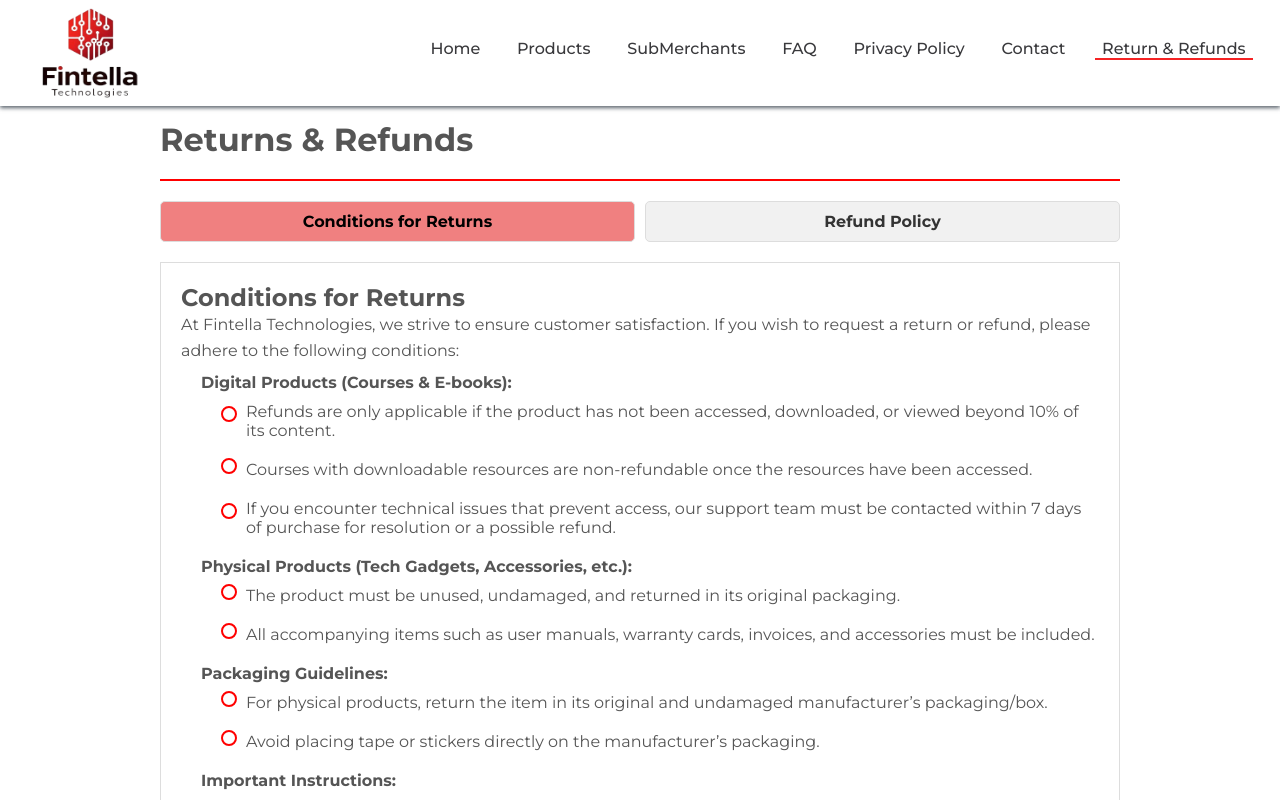
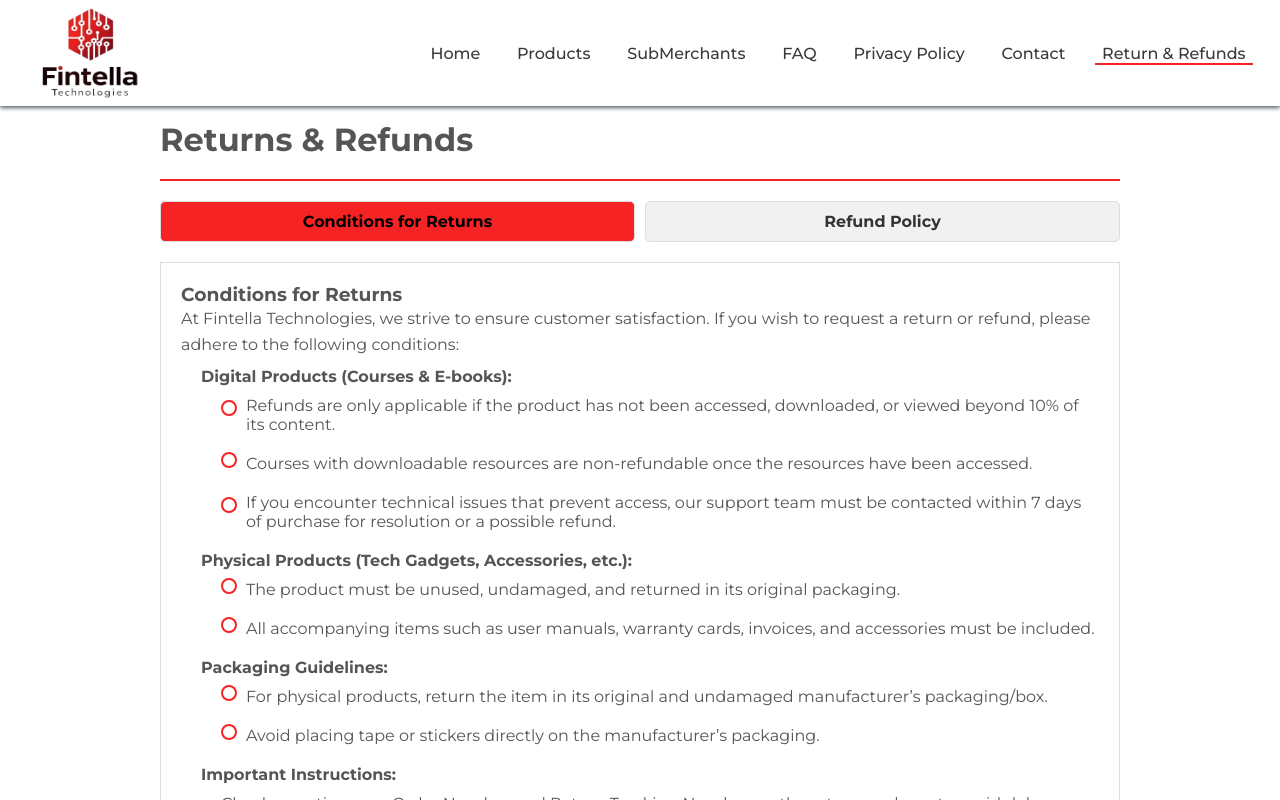
Before and after one commit to ShahmirYousaf/fintella-website, a React (Create React App) app: page /return_refund in a window 1280 px wide. Shown: the top 800 px of the page. Built offline with nearby package versions, Linux system fonts and the light colour scheme.

Commit message:
minor design fixes

```diff
--- a/src/App.js
+++ b/src/App.js
@@ -8,7 +8,7 @@
 import FAQ from './Pages/FAQ/FAQ';
 import ContactPage from './Pages/Contact/Contact';
 import PrivacyPolicy from './Pages/PrivacyPolicy/Privacy-policy';
-import ReturnPolicy from './Pages/Contact/ReturnRefund/ReturnRefund';
+import ReturnPolicy from './Pages/ReturnRefund/ReturnRefund';
 function App() {
   return (
     <Router>
--- a/src/Components/Footer/Footer.css
+++ b/src/Components/Footer/Footer.css
@@ -48,7 +48,7 @@
 
 .footer-links h3 {
   font-size: 1.2rem;
-  color: red;
+  color: #F52324;
   margin-bottom: 15px;
   text-align: center; /* Center the heading */
 }
@@ -72,7 +72,7 @@
 }
 
 .footer-links ul li a:hover {
-  color: red;
+  color: #F52324;
 }
 
 .footer-follow {
@@ -83,7 +83,7 @@
 
 .footer-follow h3 {
   font-size: 1.2rem;
-  color: red;
+  color: #F52324;
   margin-bottom: 15px;
 }
 
@@ -95,11 +95,11 @@
 
 .social-icon {
   font-size: 2rem;
-  color: red;
+  color: #F52324;
   transition: color 0.3s;
   border: 2px solid darkgray;
   border-radius: 5px;
-  color: red;
+  color: #F52324;
   padding: 5px;
   text-align: center;
 }
@@ -131,7 +131,7 @@
   border: 2px solid darkgray;
   font-size: 1.5rem;
   border-radius: 5px;
-  color: red;
+  color: #F52324;
   padding: 5px;
   text-align: center;
 }
--- a/src/Components/Footer/Footer.jsx
+++ b/src/Components/Footer/Footer.jsx
@@ -1,6 +1,6 @@
 import React from 'react';
 import './Footer.css'; // Import the CSS file for styling
-import { FaTelegramPlane, FaInstagram, FaHome, FaCogs, FaRegListAlt, FaQuestionCircle, FaEnvelope, FaLock } from 'react-icons/fa'; // Import social and other icons
+import { FaTelegramPlane, FaInstagram, FaHome, FaCogs, FaRegListAlt, FaQuestionCircle, FaEnvelope, FaLock, FaUndo } from 'react-icons/fa'; // Import social and other icons
 import { NavLink } from 'react-router-dom';  // Import NavLink from react-router-dom for routing
 
 function Footer() {
@@ -46,6 +46,10 @@
                 <FaEnvelope className="footer-icon" />
                 <NavLink to="/contact" exact>Contact</NavLink> {/* Correct Link */}
               </li>
+              <li>
+                <FaUndo className="footer-icon" />
+                <NavLink to="/return_refund" exact>Return & Refund</NavLink>
+              </li>
             </ul>
           </div>
         </div>
--- a/src/Pages/Contact/Contact.css
+++ b/src/Pages/Contact/Contact.css
@@ -135,6 +135,7 @@
   padding: 10px 20px;
   font-size: 16px;
   border: none;
+  font-weight: 500;
   border-radius: 5px;
   cursor: pointer;
   transition: background-color 0.3s ease;
@@ -306,7 +307,7 @@
 /* Button Styling */
 .modal button {
   padding: 12px 25px;
-  background-color: red;
+  background-color: #F52324;
   color: white;
   border: none;
   border-radius: 5px;
--- a/src/Pages/Home/Home.css
+++ b/src/Pages/Home/Home.css
@@ -33,7 +33,7 @@
   }
 
   .main-heading {
-    color: red;
+    color: #F52324;
     font-size: 36px;
     margin-bottom: 20px;
   }
@@ -230,7 +230,7 @@
 
   .service-card h3 {
     font-size: 18px;
-    color: red;
+    color: #F52324;
     margin-bottom: 10px;
   }
 
--- a/src/Pages/Contact/ReturnRefund/ReturnPolicy.css
+++ b/src/Pages/ReturnRefund/ReturnPolicy.css
@@ -6,7 +6,7 @@
   box-sizing: border-box; /* Ensures padding is included in the width */
 }
 
-h2 {
+.ret-ref-head {
   color: #555;
   margin-bottom: 10px;
   margin-top: 100px;
@@ -15,7 +15,7 @@
 
 .heading-line {
   border: 0;
-  border-top: 2px solid red;
+  border-top: 2px solid #F52324;
   margin-bottom: 20px;
 }
 
@@ -43,13 +43,13 @@
 }
 
 .tab.active {
-  background-color: lightcoral;
+  background-color: #F52324;
   color: #000; /* Text color for active tab */
 }
 
 .tab:hover {
-  background-color: #e1e1e1;
-  color: #555; /* Text color on hover */
+  background-color: #B11224;
+  color: #ffffff; /* Text color on hover */
 }
 
 .underline {
@@ -64,18 +64,23 @@
   background-color: #fff;
 }
 
-h3, h4 {
+.h3-h4-head {
   margin-top: 0;
   color: #555;
   font-size: 1.5rem; /* Responsive font size */
 }
 
-ul, ol {
+ul {
   margin: 10px 0;
   padding-left: 20px;
 }
 
-li {
+.ul-0l-ret-ref {
+  margin: 10px 0;
+  padding-left: 20px;
+}
+
+.ret-ref-li {
   margin-bottom: 10px;
   color: #555;
 }
@@ -88,17 +93,17 @@
 
 .note {
   background-color: #f9f9f9;
-  border-left: 4px solid red;
+  border-left: 4px solid #F52324;
   padding: 10px;
   margin: 20px 0;
   color: #333;
 }
 
 .note strong {
-  color: red;
+  color: #F52324;
 }
 
-p {
+.ret-ref-p {
   color: #555;
   line-height: 1.6;
   font-size: 1rem; /* Responsive font size */
@@ -123,7 +128,7 @@
   transform: translateY(-50%);
   width: 12px; /* Size of the circle */
   height: 12px; /* Size of the circle */
-  border: 2px solid red; /* Red border for the circle */
+  border: 2px solid #F52324; /* Red border for the circle */
   border-radius: 50%; /* Makes it a circle */
   background-color: transparent; /* Transparent background */
 }
--- a/src/Pages/Contact/ReturnRefund/ReturnRefund.jsx
+++ b/src/Pages/ReturnRefund/ReturnRefund.jsx
@@ -7,7 +7,7 @@
   return (
     <div className="return-policy-container">
 
-        <h2 >Returns & Refunds</h2>
+        <h2 className='ret-ref-head' >Returns & Refunds</h2>
       <hr className="heading-line" />
 
       <div className="tabs">
@@ -29,36 +29,36 @@
         {activeTab === 'conditions' && (
           <div className="conditions-content">
             <div className="underline"><h3>Conditions for Returns</h3></div>
-            <p >
+            <p className='ret-ref-p'>
               At Fintella Technologies, we strive to ensure customer satisfaction. If you wish to request a return or refund, please adhere to the following conditions:
             </p>
-            <ol>
-              <li>
+            <ol className='ul-0l-ret-ref'>
+              <li >
                 <strong  className="underline">Digital Products (Courses & E-books):</strong>
-                <ul className="circled-bullets">
-                  <li>Refunds are only applicable if the product has not been accessed, downloaded, or viewed beyond 10% of its content.</li>
-                  <li>Courses with downloadable resources are non-refundable once the resources have been accessed.</li>
-                  <li>If you encounter technical issues that prevent access, our support team must be contacted within 7 days of purchase for resolution or a possible refund.</li>
+                <ul className="circled-bullets ">
+                  <li className='ret-ref-li' >Refunds are only applicable if the product has not been accessed, downloaded, or viewed beyond 10% of its content.</li>
+                  <li className='ret-ref-li'>Courses with downloadable resources are non-refundable once the resources have been accessed.</li>
+                  <li className='ret-ref-li'>If you encounter technical issues that prevent access, our support team must be contacted within 7 days of purchase for resolution or a possible refund.</li>
                 </ul>
               </li>
-              <li>
+              <li className='ret-ref-li'>
                 <strong className="underline">Physical Products (Tech Gadgets, Accessories, etc.):</strong>
                 <ul className="circled-bullets">
-                  <li>The product must be unused, undamaged, and returned in its original packaging.</li>
-                  <li>All accompanying items such as user manuals, warranty cards, invoices, and accessories must be included.</li>
+                  <li className='ret-ref-li'>The product must be unused, undamaged, and returned in its original packaging.</li>
+                  <li className='ret-ref-li'>All accompanying items such as user manuals, warranty cards, invoices, and accessories must be included.</li>
                 </ul>
               </li>
-              <li>
+              <li className='ret-ref-li'>
                 <strong className="underline">Packaging Guidelines:</strong>
                 <ul className="circled-bullets">
-                  <li>For physical products, return the item in its original and undamaged manufacturer’s packaging/box.</li>
-                  <li>Avoid placing tape or stickers directly on the manufacturer’s packaging.</li>
+                  <li className='ret-ref-li'>For physical products, return the item in its original and undamaged manufacturer’s packaging/box.</li>
+                  <li className='ret-ref-li'>Avoid placing tape or stickers directly on the manufacturer’s packaging.</li>
                 </ul>
               </li>
-              <li>
+              <li className='ret-ref-li'>
                 <strong className="underline">Important Instructions:</strong>
                 <ul>
-                  <li>Clearly mention your Order Number and Return Tracking Number on the return package to avoid delays or inconvenience.</li>
+                  <li className='ret-ref-li'>Clearly mention your Order Number and Return Tracking Number on the return package to avoid delays or inconvenience.</li>
                 </ul>
               </li>
             </ol>
@@ -70,20 +70,20 @@
 
         {activeTab === 'refund' && (
           <div className="refund-content">
-            <h3> Refund Policy</h3>
-            <p>
+            <h3 className='h3-h4-head'> Refund Policy</h3>
+            <p className='ret-ref-p'>
               At Fintella Technologies, we are committed to providing quality digital products and tech-related items. If you are not satisfied with your purchase, our refund policy is designed to ensure a smooth process.
             </p>
             <hr />
-            <h4>Eligibility for Refunds</h4>
-            <p>
+            <h4 className='h3-h4-head'>Eligibility for Refunds</h4>
+            <p className='ret-ref-p'>
               If your product meets the return conditions, you may choose your preferred refund method as outlined below. Refund processing times may vary based on the method selected.
             </p>
             <div className="note">
               <strong>Note:</strong> Refund processing begins once our quality check is completed.
             </div>
-            <h4>Modes of Refund:</h4>
-            <p>
+            <h4 className='h3-h4-head'>Modes of Refund:</h4>
+            <p className='ret-ref-p'>
               Refunds will be processed through your chosen method, such as Fintella Wallet, Debit/Credit Card, Bank Transfer, Easypaisa, or JazzCash. Refunds from Cash on Delivery (COD) transactions will be credited to your Fintella Wallet. Vouchers will be emailed to your registered address and can only be redeemed once. For bank transfers, ensure your provided IBAN details are accurate and active. If your refund does not appear within the expected timeframe, please contact your respective payment service provider for assistance.
             </p>
           </div>
```
